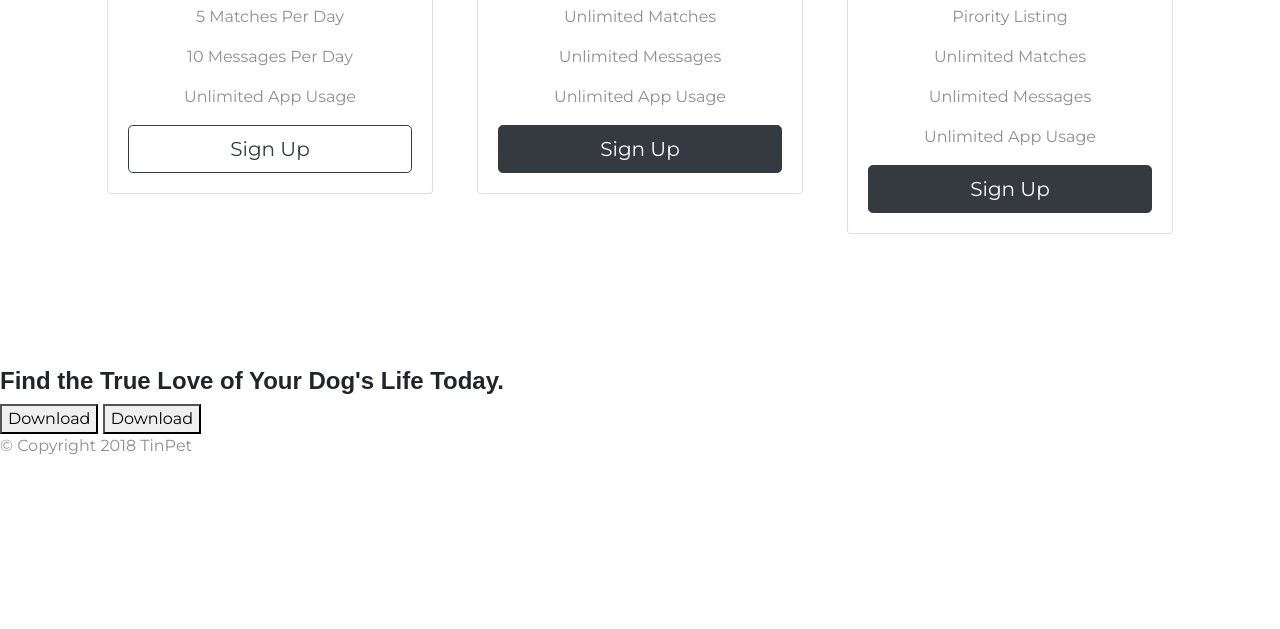
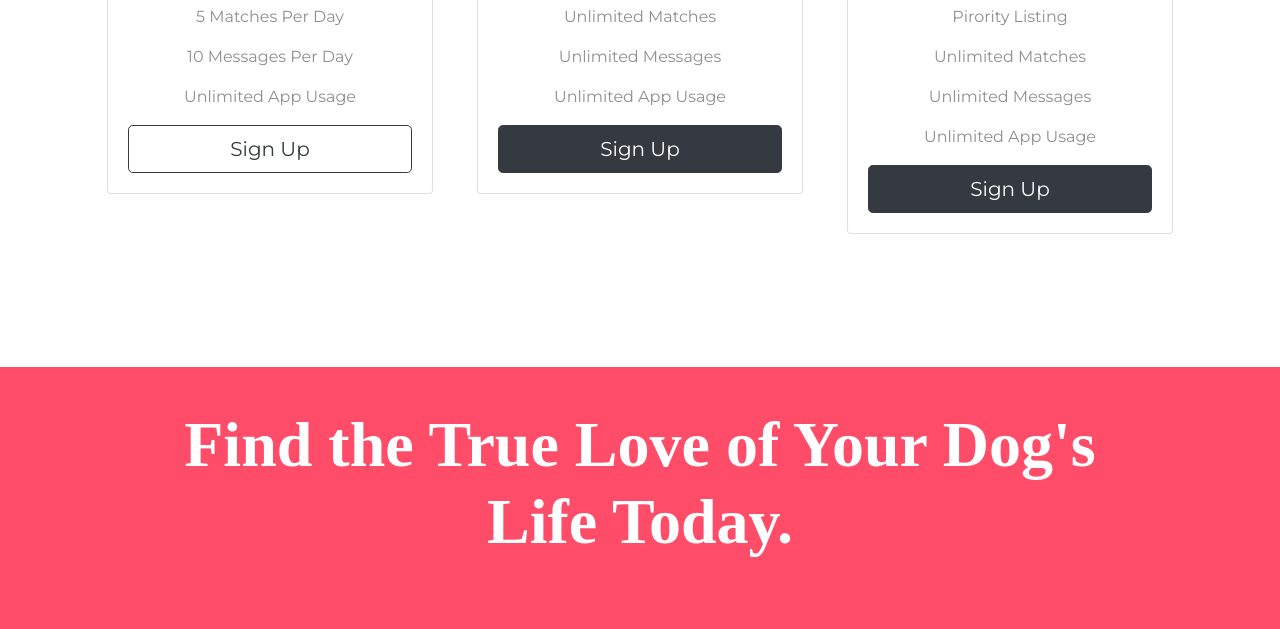
Before and after one commit to laraib-sidd/TinPet, a plain HTML site: page index.html in a window 1280 px wide. Shown: the part 2227-2856 px from the top of the page. Before the commit the page ends 2701 px from the top, so only its background shows below. Drawn offline with nearby package versions, Linux system fonts and the light colour scheme.

Commit message:
call to action

```diff
--- a/css/styles.css
+++ b/css/styles.css
@@ -148,8 +148,28 @@ h2 {
     padding: 3% 2%;
 }
 
-@media (max-width: 1028) {
+@media (max-width: 1028px) {
+    #title {
+        text-align: center;
+    }
     .title-image {
         position: static;
+        transform: rotate(0deg);
     }
 }
+
+
+/* Call to action */
+
+#cta {
+    background-color: #ff4c68;
+    text-align: center;
+}
+
+.cta-title {
+    font-family: "Montserrat-Black";
+    font-size: 4rem;
+    padding: 40px 150px 0px;
+    color: #fff;
+    font: weight 900;
+}
--- a/index.html
+++ b/index.html
@@ -193,11 +193,13 @@
     <!-- Call to Action -->
 
     <section id="cta">
-
-        <h3>Find the True Love of Your Dog's Life Today.</h3>
-        <button type="button">Download</button>
-        <button type="button">Download</button>
-
+        <div>
+            <h3 class="cta-title">Find the True Love of Your Dog's Life Today.</h3>
+            <button type="button" class="btn btn-lg btn-dark download-button"><i class="fab fa-apple"></i></i>
+                Download</button>
+            <button type="button" class="btn btn-lg btn-outline-light download-button"><i
+                    class="fab fa-google-play"></i> Download</button>
+        </div>
     </section>
 
 
```
